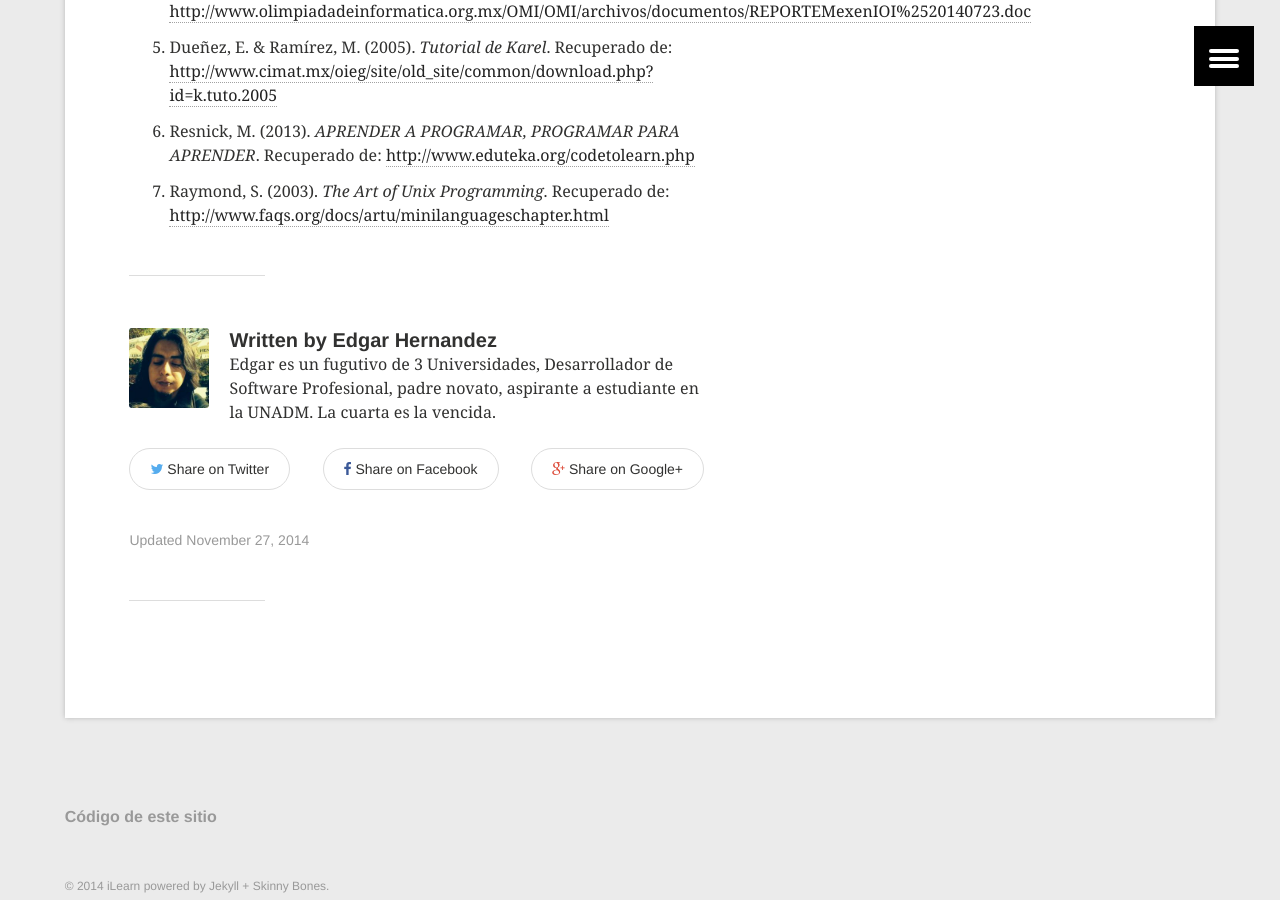
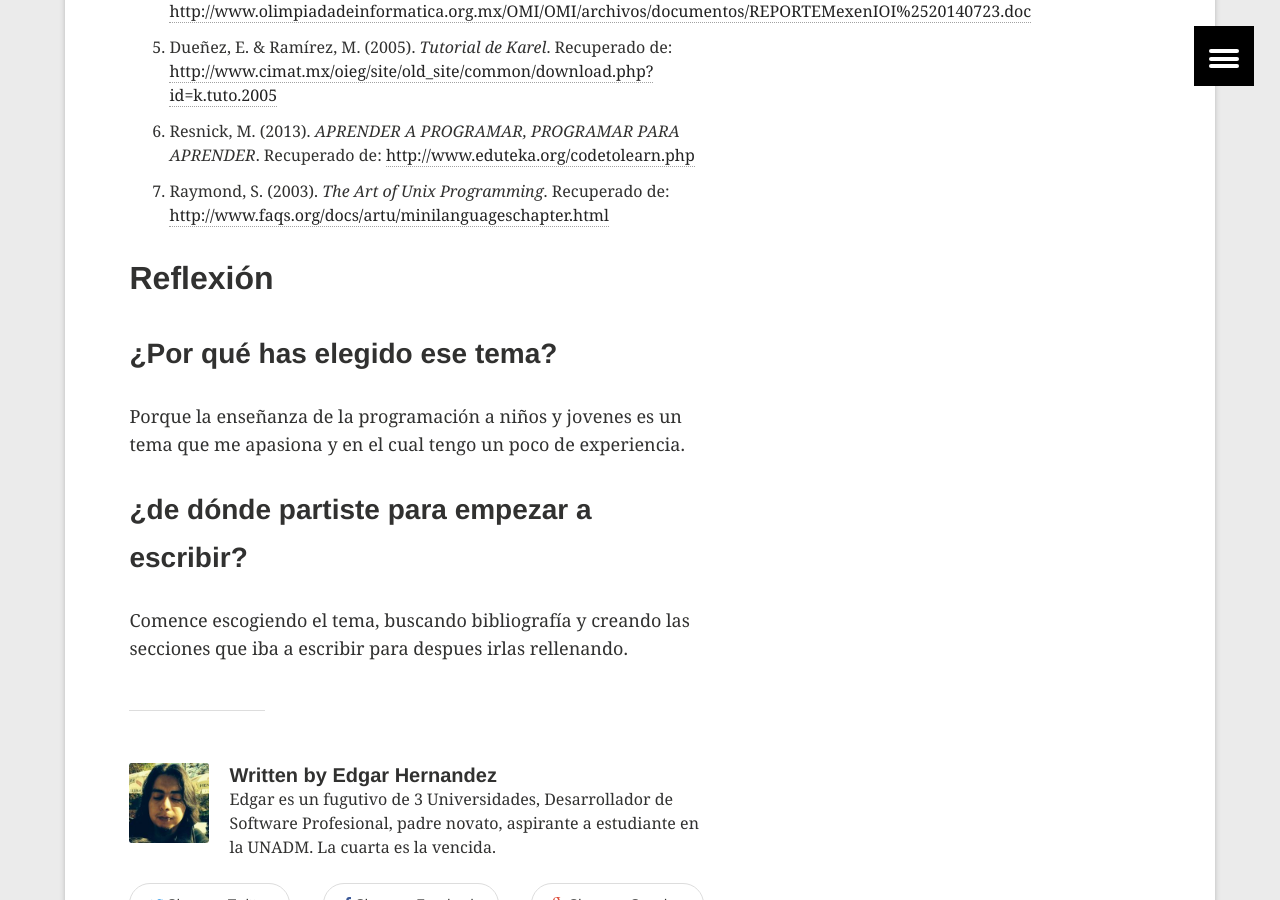
Before and after one commit to edhzsz-unadm/edhzsz-unadm.github.io, a Jekyll site: the page built from _posts/2014-11-27-Karel.md, in a window 1280 px wide and 900 px high, scrolled down 7674 px. Built offline with Jekyll 4.4.1, drawn with Linux system fonts in a browser that asks for light colours; comment, search, counter and statistics services are not loaded.

Commit message:
agrego la reflexión.

```diff
--- a/_posts/2014-11-27-Karel.md
+++ b/_posts/2014-11-27-Karel.md
@@ -97,3 +97,13 @@ Karel es un mini-lenguage orientado a la enseñanza de la programación, fácil
 5. Dueñez, E. & Ramírez, M. (2005). *Tutorial de Karel*. Recuperado de: <http://www.cimat.mx/oieg/site/old_site/common/download.php?id=k.tuto.2005>
 6. Resnick, M. (2013). *APRENDER A PROGRAMAR, PROGRAMAR PARA APRENDER*. Recuperado de: <http://www.eduteka.org/codetolearn.php>
 7. Raymond, S. (2003). *The Art of Unix Programming*. Recuperado de: <http://www.faqs.org/docs/artu/minilanguageschapter.html>
+
+## Reflexión
+
+### ¿Por qué has elegido ese tema?
+
+Porque la enseñanza de la programación a niños y jovenes es un tema que me apasiona y en el cual tengo un poco de experiencia.
+
+###  ¿de dónde partiste para empezar a escribir?
+
+Comence escogiendo el tema, buscando bibliografía y creando las secciones que iba a escribir para despues irlas rellenando.
```
